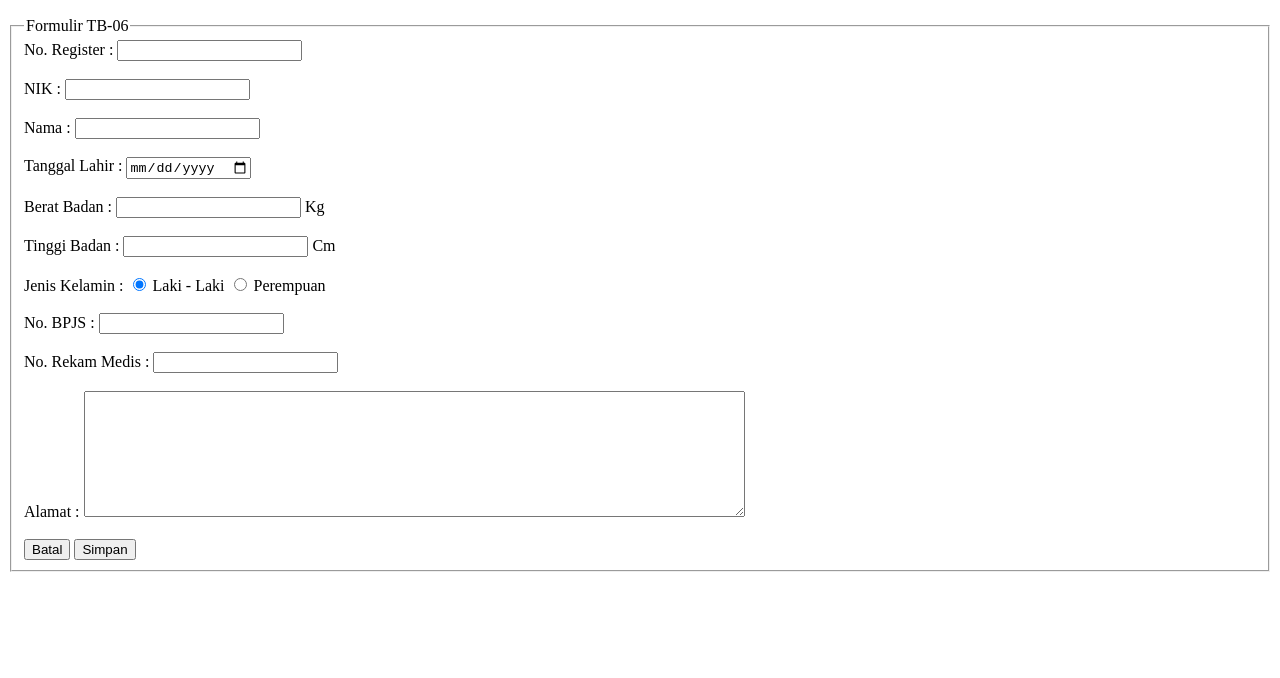
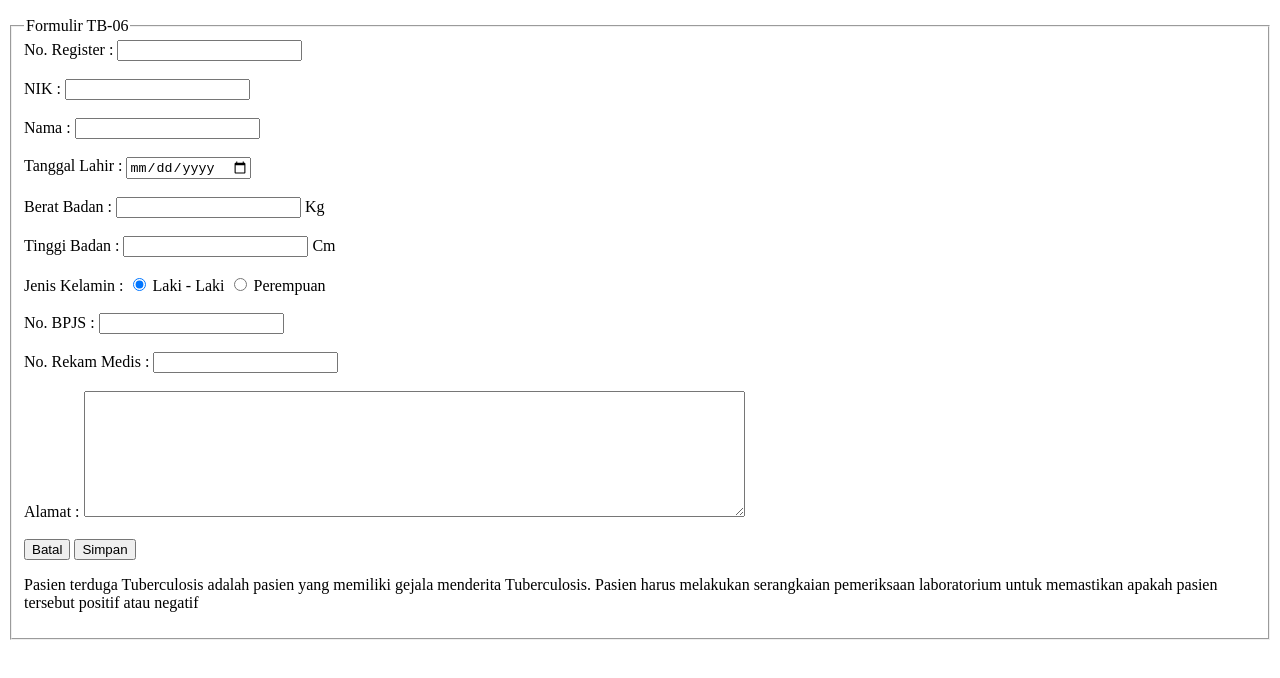
Before and after one commit to indraherin/belajar-git, a plain HTML site: page form-TB06.html in a window 1280 px wide. Shown: the part 110-788 px from the top of the page. Drawn offline with Linux system fonts and the light colour scheme.

Commit message:
Menambahkan Paragraf penjelasan tentang pasien terduga Tuberculosis

```diff
--- a/form-TB06.html
+++ b/form-TB06.html
@@ -24,6 +24,10 @@
         <input type="reset" name="" value="Batal">
         <input type="submit" name="" value="Simpan">
       </form>
+
+      <p>Pasien terduga Tuberculosis adalah pasien yang memiliki gejala menderita Tuberculosis.
+        Pasien harus melakukan serangkaian pemeriksaan laboratorium untuk memastikan apakah
+        pasien tersebut positif atau negatif</p>
     </fieldset>
   </body>
 </html>
```
